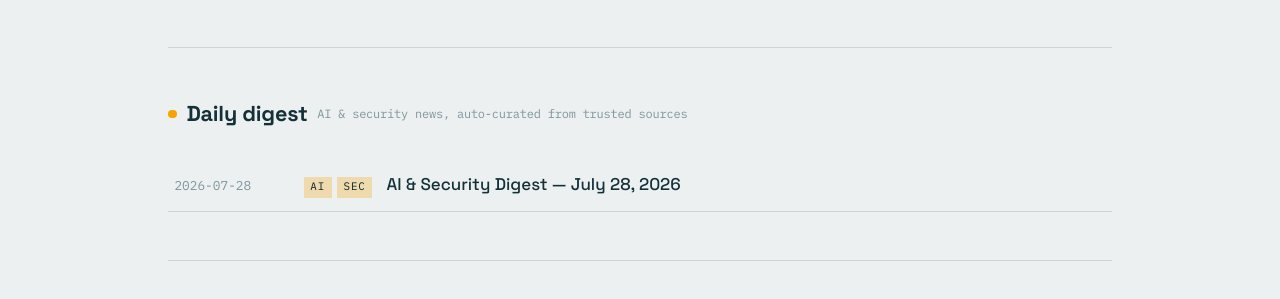
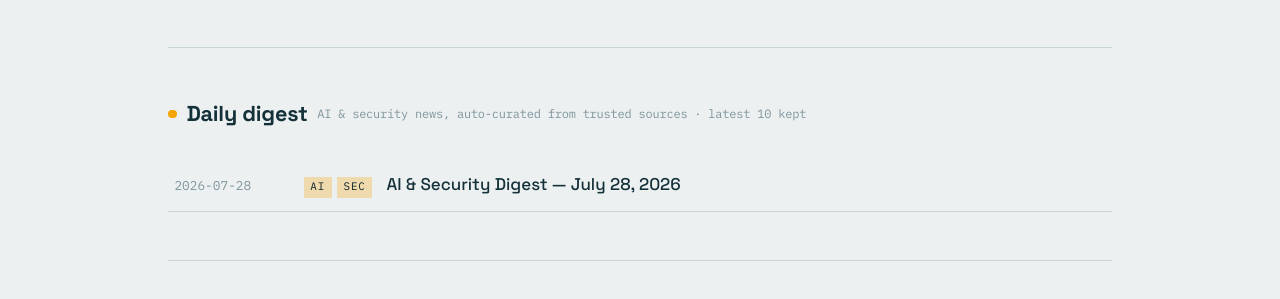
Before and after one commit to SocoSec/socosec.github.io, a Jekyll site: the page built from index.html, in a window 1280 px wide. Shown: the part 1216-1515 px from the top of the page. Built offline with Jekyll 4.4.1, drawn with Linux system fonts in a browser that asks for light colours.

Commit message:
Update index.html

```diff
--- a/index.html
+++ b/index.html
@@ -38,7 +38,7 @@ layout: default
 </section>
 
 <section id="digest" class="section">
-  <h2 class="section-title"><span class="dot-live" title="Updated daily by the news agent"></span>Daily digest <span class="section-sub">AI &amp; security news, auto-curated from trusted sources</span></h2>
+  <h2 class="section-title"><span class="dot-live" title="Updated daily by the news agent"></span>Daily digest <span class="section-sub">AI &amp; security news, auto-curated from trusted sources · latest 10 kept</span></h2>
   {% if site.posts.size == 0 %}
   <p class="feed-empty">No digests yet. The agent files its first post after its first scheduled run — or trigger it manually from the Actions tab.</p>
   {% endif %}
```
